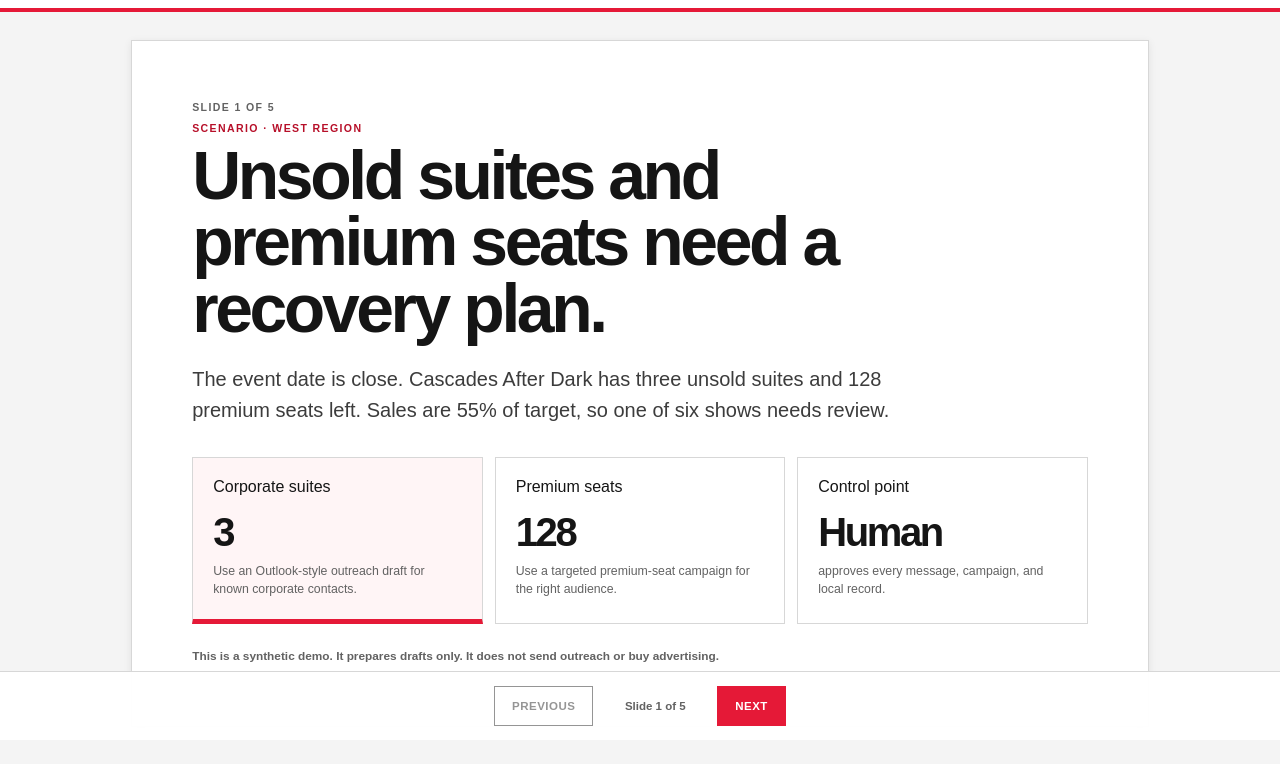
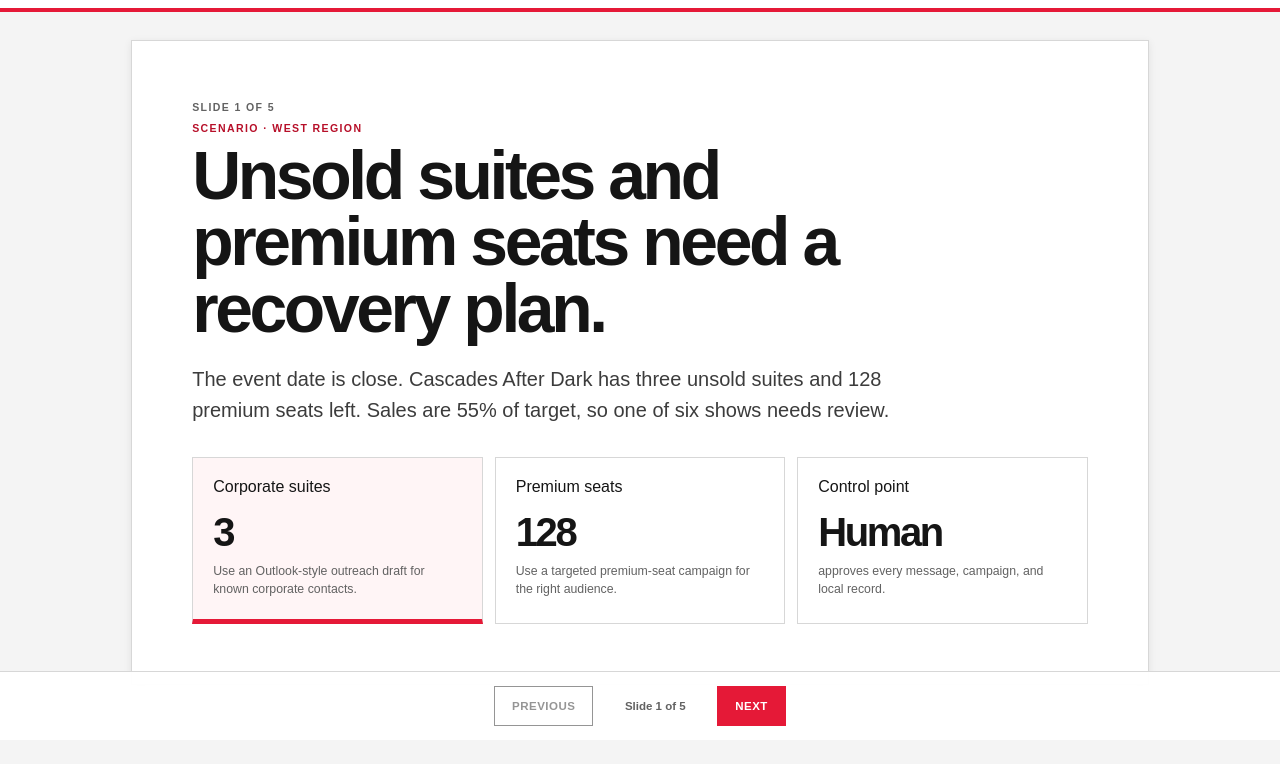
Before and after one commit to elijahstr/livenation-demo, a plain HTML site: page index.html in a window 1280 px wide. Shown: the part 60-824 px from the top of the page. Drawn offline with Linux system fonts and the light colour scheme.

Commit message:
Remove slide one demo note

```diff
--- a/index.html
+++ b/index.html
@@ -55,7 +55,6 @@
           <p>approves every message, campaign, and local record.</p>
         </article>
       </div>
-      <p class="slide-note">This is a synthetic demo. It prepares drafts only. It does not send outreach or buy advertising.</p>
     </section>
 
     <section class="slide" data-slide-topic="stack" aria-labelledby="slide-2-title" tabindex="-1">
```
